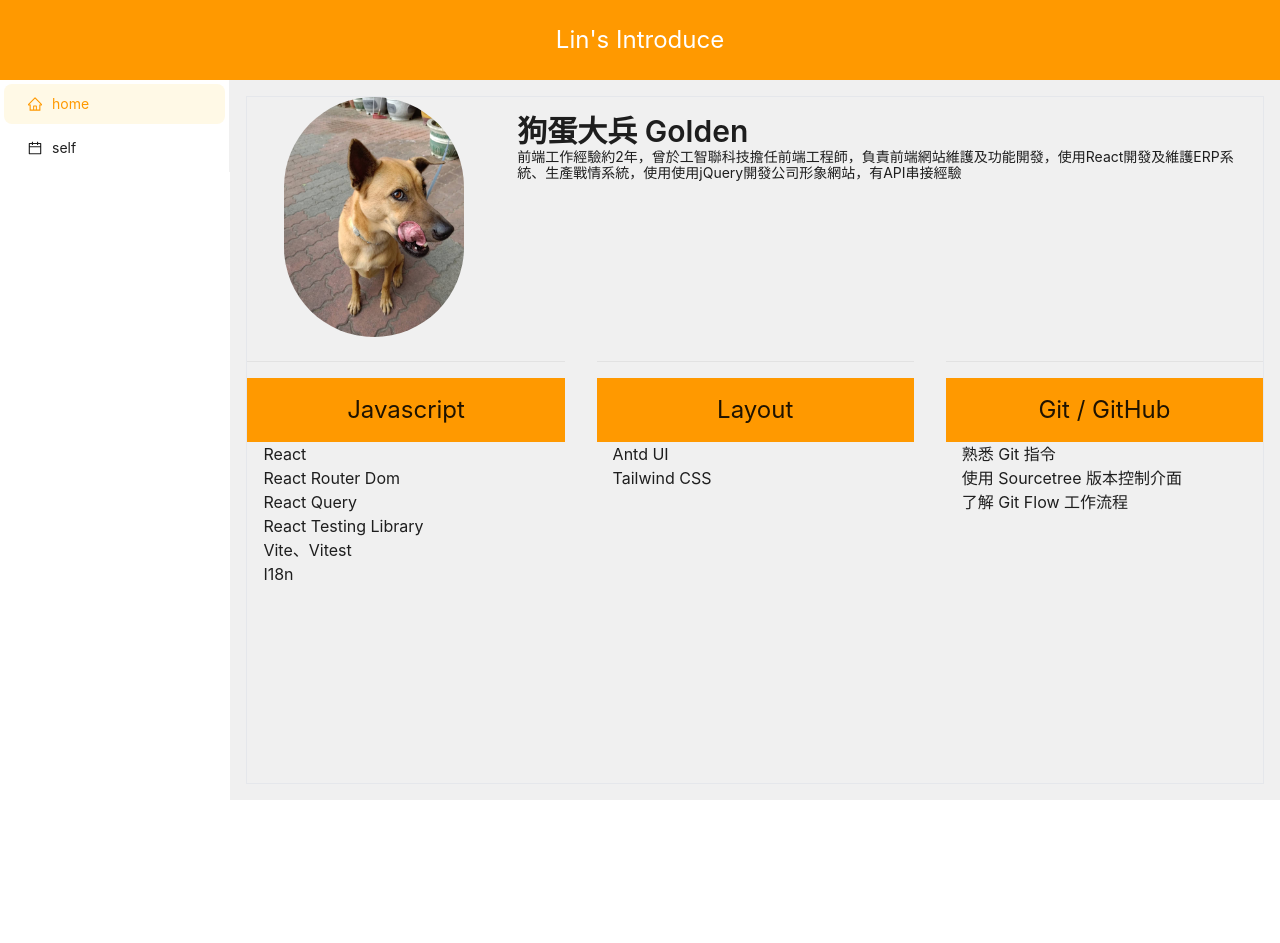
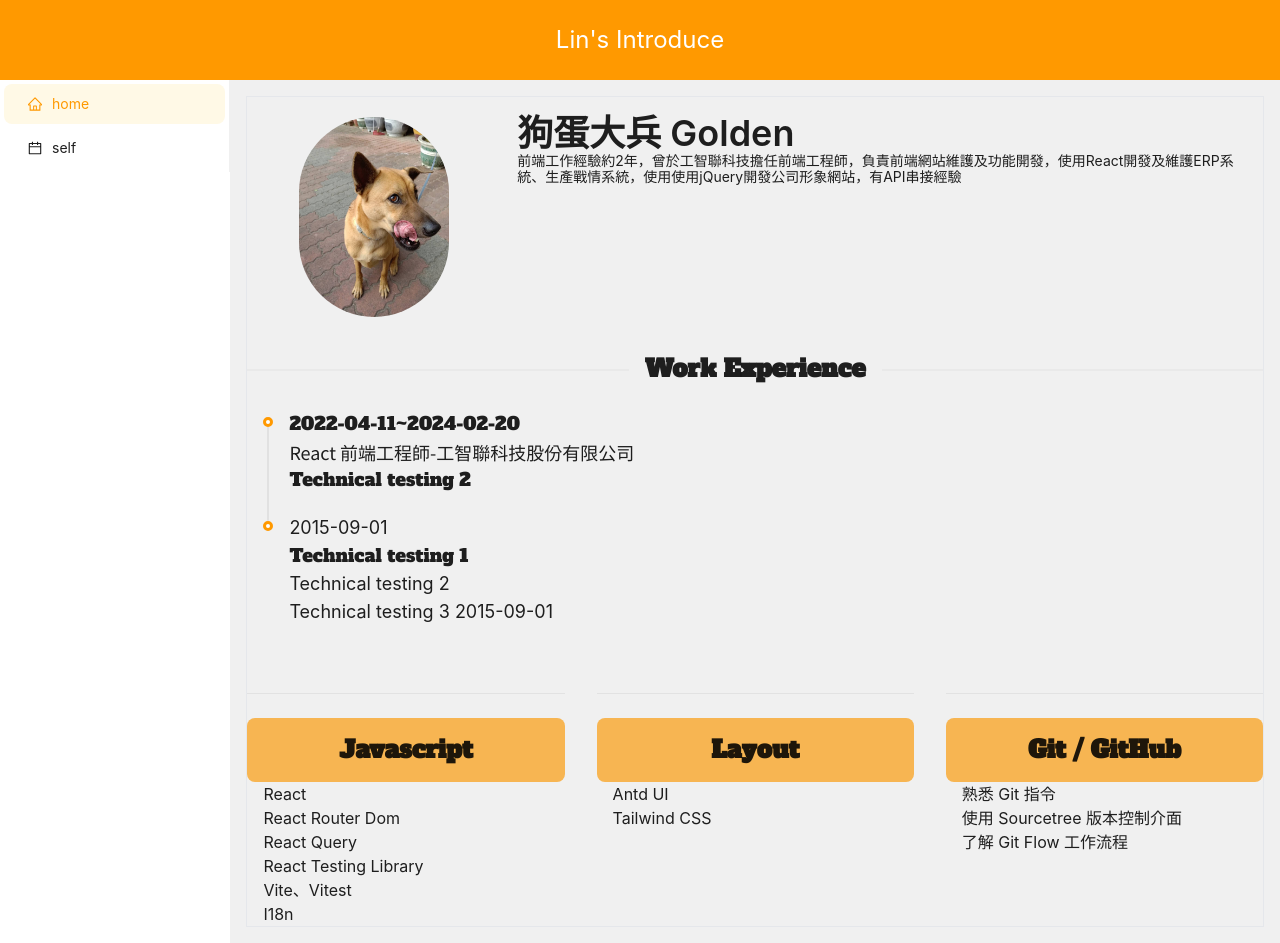
Before and after one commit to SHiuN26/Introduction, a React (Vite) app: page / in a window 1280 px wide. Before the commit the page ends 800 px from the top, so only its background shows below. Built offline with nearby package versions, Linux system fonts and the light colour scheme.

Commit message:
工作經歷時間線引入、新增英數字體

```diff
--- a/src/Layout/AppContent.jsx
+++ b/src/Layout/AppContent.jsx
@@ -4,7 +4,7 @@ import { Outlet } from "react-router-dom";
 const AppContent = () => {
   const { Content } = Layout;
   return (
-    <Content className="w-full p-4 overflow-auto bg-[#F0F0F0]">
+    <Content className="w-full p-4 bg-[#F0F0F0]">
       <Outlet />
     </Content>
   );
--- a/src/Layout/AppLayout.jsx
+++ b/src/Layout/AppLayout.jsx
@@ -7,7 +7,7 @@ const AppLayout = () => {
   return (
     <Layout>
       <AppHeader />
-      <Layout className="h-[90vh] flex-row">
+      <Layout className="overflow-auto flex-row">
         <AppNavbar />
         <AppContent />
       </Layout>
--- a/src/index.css
+++ b/src/index.css
@@ -1,3 +1,13 @@
+
+@import url('https://fonts.googleapis.com/css2?family=Alfa+Slab+One&family=Noto+Sans+TC:wght@100..900&display=swap');
+@import url('https://fonts.googleapis.com/css2?family=Alfa+Slab+One&display=swap');
+
+
 @tailwind base;
 @tailwind components;
 @tailwind utilities;
+
+/* 默认字体 ，取代原本的英數字體*/
+/* * {
+    font-family: 'Alfa Slab One','Noto Sans TC', sans-serif;
+  } */
--- a/src/pages/HomePage/Home.jsx
+++ b/src/pages/HomePage/Home.jsx
@@ -1,28 +1,44 @@
 import React from "react";
 import { Row, Col, Divider } from "antd";
 import dog from "@/asset/img/dog.jpg";
-
+import WorkTimeLine from "./WorkTimeLine";
 const Home = () => {
   return (
-    <div className="w-full h-full border">
-      <Row className="h-[30vh] mb-4" align="middle" justify="center">
+    <div className="w-full h-full border font-Alfa">
+      <Row className="h-[30vh]" align="middle" justify="center">
         <Col
           span={6}
-          className="h-full flex justify-center items-center w-[20vw] p-4"
+          className="h-full flex justify-center items-center w-[20vw]"
         >
-          <img src={dog} className="rounded-full object-cover max-h-[30vh]" />
+          <img src={dog} className="rounded-full object-cover max-h-[25vh]" />
         </Col>
         <Col
           span={18}
           className="h-full flex flex-col justify-start items-start w-[80vw] p-4"
         >
-          <div className="inline text-3xl font-semibold ">狗蛋大兵 Golden</div>
+          <div className="inline text-4xl font-semibold ">狗蛋大兵 Golden</div>
           <div>
             前端工作經驗約2年，曾於工智聯科技擔任前端工程師，負責前端網站維護及功能開發，使用React開發及維護ERP系統、生產戰情系統，使用使用jQuery開發公司形象網站，有API串接經驗
           </div>
           {/* 工作內容為ERP功能、報表維護開發，生產戰情系統功能維護開發，與設計師配圖稿 */}
         </Col>
       </Row>
+      <Row>
+        <Col span={24} className="w-full">
+          <Divider>
+            <div className="text-2xl font-semibold font-Alfa">
+              Work Experience
+            </div>
+          </Divider>
+        </Col>
+      </Row>
+
+      <Row>
+        <Col span={24} className="w-full flex justify-start items-center p-4">
+          <WorkTimeLine />
+        </Col>
+      </Row>
+
       <Row
         className=""
         align="start"
@@ -38,8 +54,8 @@ const Home = () => {
           span={8}
           className="h-full flex flex-col justify-start items-start text-base"
         >
-          <Divider className="mb-4 mt-2 flex justify-center items-center" />
-          <div className="w-full h-[8vh] bg-[#ff9900] flex justify-center items-center text-2xl color-[white]">
+          <Divider className="flex justify-center items-center" />
+          <div className="font-Alfa w-full h-[8vh] bg-[#f7b552] rounded-lg flex justify-center items-center text-2xl color-[white] font-semibold">
             Javascript
           </div>
           <div className="flex flex-col justify-start items-start pl-4">
@@ -59,8 +75,8 @@ const Home = () => {
           span={8}
           className="h-full flex flex-col justify-start items-start text-base"
         >
-          <Divider className="mb-4 mt-2 flex justify-center items-center" />
-          <div className="w-full h-[8vh] bg-[#ff9900] flex justify-center items-center text-2xl color-[white]">
+          <Divider className="flex justify-center items-center" />
+          <div className="font-Alfa w-full h-[8vh] bg-[#f7b552] rounded-lg flex justify-center items-center text-2xl color-[white] font-semibold">
             Layout
           </div>
           <div className="flex flex-col justify-start items-start pl-4">
@@ -74,8 +90,8 @@ const Home = () => {
           span={8}
           className="h-full flex flex-col justify-start items-start text-base"
         >
-          <Divider className="mb-4 mt-2 flex justify-center items-center" />
-          <div className="w-full h-[8vh] bg-[#ff9900] flex justify-center items-center text-2xl color-[white]">
+          <Divider className="flex justify-center items-center" />
+          <div className="font-Alfa w-full h-[8vh] bg-[#f7b552] rounded-lg flex justify-center items-center text-2xl color-[white] font-semibold">
             Git / GitHub
           </div>
           <div className="flex flex-col justify-start items-start pl-4">
@@ -85,9 +101,6 @@ const Home = () => {
           </div>
         </Col>
       </Row>
-      <Row>
-        <Col span={24} className=""></Col>
-      </Row>
     </div>
   );
 };
--- /dev/null
+++ b/src/pages/HomePage/WorkTimeLine.jsx
@@ -0,0 +1,35 @@
+import React from "react";
+import { Timeline } from "antd";
+const WorkTimeLine = () => {
+  const workItems = [
+    {
+      children: (
+        <div className="font-Alfa text-lg">
+          <div>2022-04-11~2024-02-20</div>
+          <div className="font-Noto">
+            React 前端工程師-工智聯科技股份有限公司
+          </div>
+          {/* <div>工智聯科技股份有限公司</div> */}
+          <div>Technical testing 2</div>
+        </div>
+      ),
+    },
+    {
+      children: (
+        <div className=" text-lg">
+          <div>2015-09-01</div>
+          <div className="font-Alfa">Technical testing 1</div>
+          <div>Technical testing 2</div>
+          <div>Technical testing 3 2015-09-01</div>
+        </div>
+      ),
+    },
+  ];
+  return (
+    <>
+      <Timeline className="w-full" items={workItems} mode={"left"} />
+    </>
+  );
+};
+
+export default WorkTimeLine;
--- a/tailwind.config.js
+++ b/tailwind.config.js
@@ -2,7 +2,12 @@
 export default {
   content: ["./index.html", "./src/**/*.{js,ts,jsx,tsx}"],
   theme: {
-    extend: {},
+    extend: {
+      fontFamily: {
+        Alfa: ["Alfa Slab One", "serif"],
+        Noto: ["Noto Sans TC", "sans-serif"],
+      },
+    },
   },
   plugins: [],
 };
```
